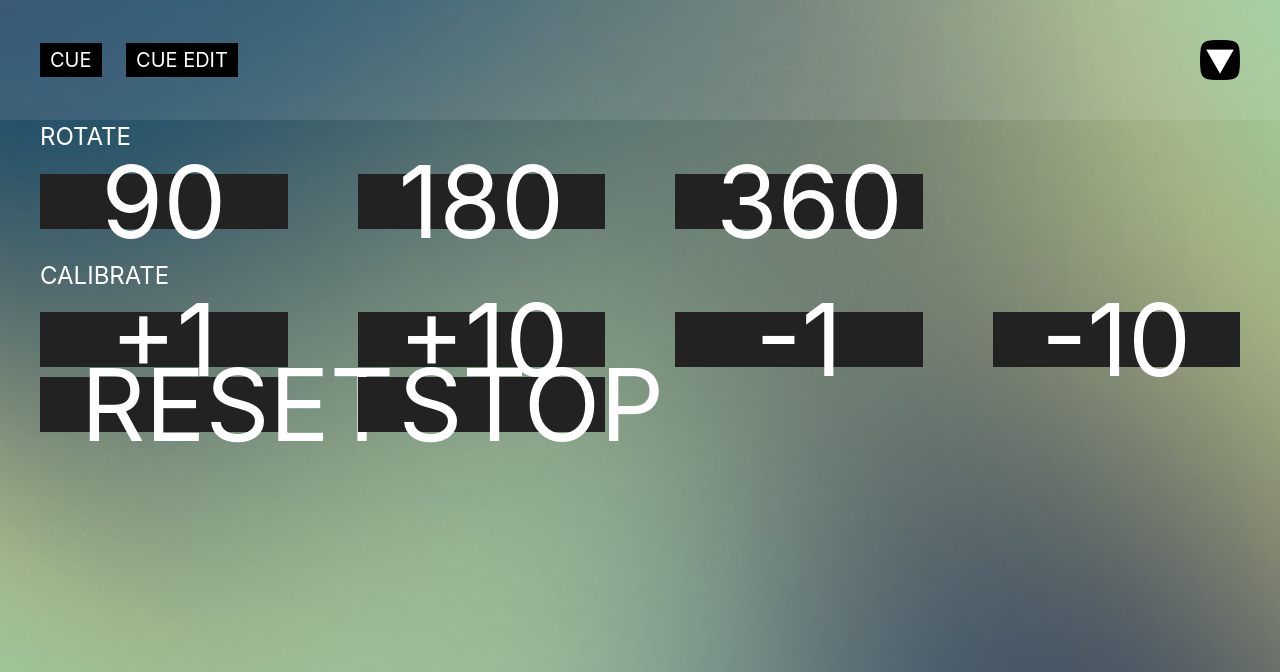
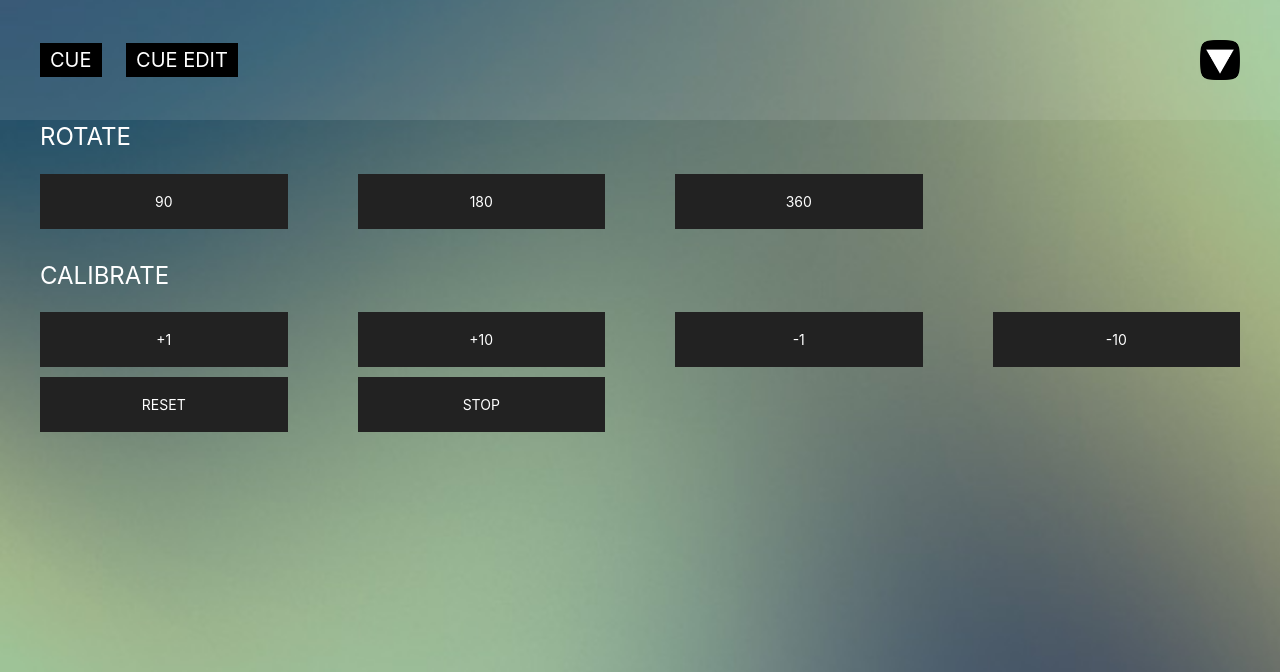
Before and after one commit to kernmartin/vpi, a Flask app: page / in a window 1280 px wide. Shown: the top 672 px of the page. Run offline with Flask 2, Linux system fonts and the light colour scheme.

Commit message:
Update addon.css

```diff
--- a/static/css/addon.css
+++ b/static/css/addon.css
@@ -1,6 +1,5 @@
 .uk-button{
   margin-bottom: 10px !important;
-  font-size: 100px;
 }
 
 input.large, select.large{
```
